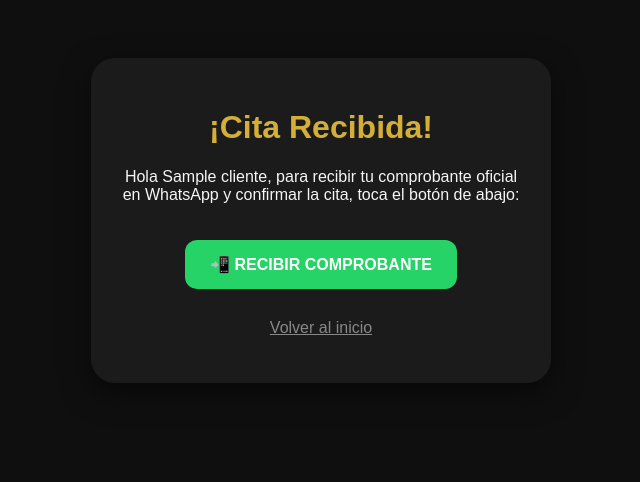
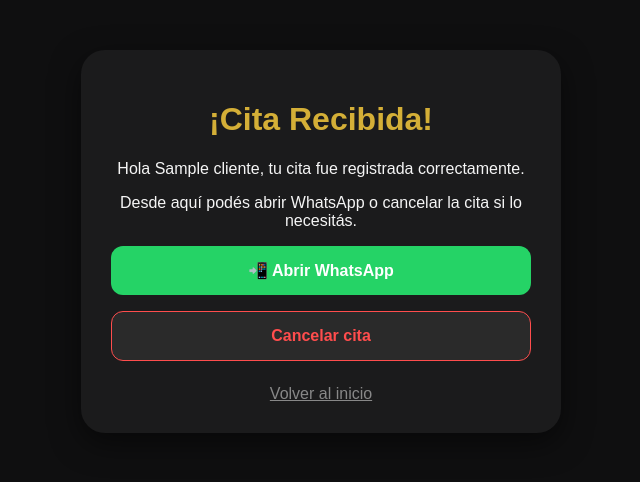
Before and after one commit to citas-barberia/barberia-junior, a Flask app: template templates/confirmacion.html in a window 1280 px wide. Shown: the top 482 px of the page, without its empty margins (319-959 px from the left). Run offline with Flask 3, Linux system fonts and the light colour scheme; the template is opened without the code that fills it: most values are stand-ins (such as "Sample title", 1, 10 or a date in 2020).

Commit message:
Confirmacion

```diff
--- a/app.py
+++ b/app.py
@@ -707,8 +707,14 @@ def guardar():
         )
         print("ENVIO BARBERO:", ok_barbero)
 
-    flash("Cita creada correctamente.")
-    return redirect(url_for("index"))
+    link_wa = f"https://wa.me/{telefono}"
+
+    return render_template(
+    "confirmacion.html",
+    cliente=cliente,
+    link_wa=link_wa,
+    cancelar_url=cancelar_url
+)
 
 @app.route("/horas")
 def horas():
--- a/templates/confirmacion.html
+++ b/templates/confirmacion.html
@@ -5,22 +5,71 @@
     <meta name="viewport" content="width=device-width, initial-scale=1.0">
     <title>Cita Agendada | Upperline Studio</title>
     <style>
-        body { background: #0f0f10; color: #f5f5f5; font-family: sans-serif; text-align: center; padding: 50px 20px; }
-        .card { background: #1b1b1c; padding: 30px; border-radius: 24px; max-width: 400px; margin: auto; box-shadow: 0 10px 30px rgba(0,0,0,0.5); }
-        h1 { color: #D4AF37; }
-        .btn-wa { display: inline-block; background: #25D366; color: white; text-decoration: none; padding: 15px 25px; border-radius: 12px; font-weight: bold; margin-top: 20px; }
+        body {
+            background: #0f0f10;
+            color: #f5f5f5;
+            font-family: sans-serif;
+            text-align: center;
+            padding: 50px 20px;
+            margin: 0;
+        }
+
+        .card {
+            background: #1b1b1c;
+            padding: 30px;
+            border-radius: 24px;
+            max-width: 420px;
+            margin: auto;
+            box-shadow: 0 10px 30px rgba(0,0,0,0.5);
+        }
+
+        h1 {
+            color: #D4AF37;
+        }
+
+        .btn-wa,
+        .btn-cancelar {
+            display: block;
+            text-decoration: none;
+            padding: 15px 25px;
+            border-radius: 12px;
+            font-weight: bold;
+            margin-top: 16px;
+        }
+
+        .btn-wa {
+            background: #25D366;
+            color: white;
+        }
+
+        .btn-cancelar {
+            background: #2a2a2a;
+            color: #ff4d4d;
+            border: 1px solid #ff4d4d;
+        }
+
+        .volver {
+            color: #888;
+            display: inline-block;
+            margin-top: 24px;
+        }
     </style>
 </head>
 <body>
     <div class="card">
         <h1>¡Cita Recibida!</h1>
-        <p>Hola {{ cliente }}, para recibir tu comprobante oficial en WhatsApp y confirmar la cita, toca el botón de abajo:</p>
+        <p>Hola {{ cliente }}, tu cita fue registrada correctamente.</p>
+        <p>Desde aquí podés abrir WhatsApp o cancelar la cita si lo necesitás.</p>
 
         <a href="{{ link_wa }}" class="btn-wa">
-            📲 RECIBIR COMPROBANTE
+            📲 Abrir WhatsApp
         </a>
 
-        <p style="margin-top: 30px;"><a href="/" style="color: #888;">Volver al inicio</a></p>
+        <a href="{{ cancelar_url }}" class="btn-cancelar">
+            Cancelar cita
+        </a>
+
+        <a href="/" class="volver">Volver al inicio</a>
     </div>
 </body>
 </html>
```
